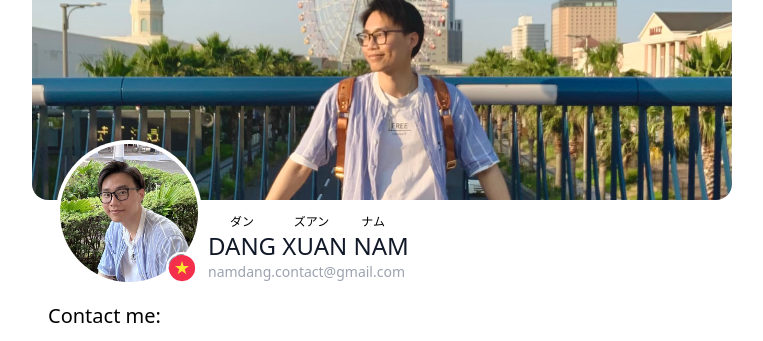
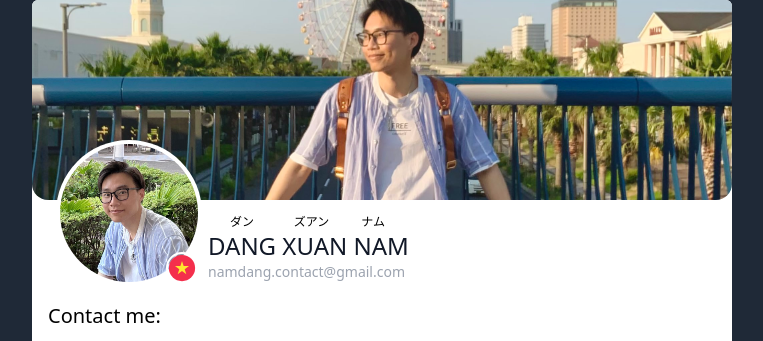
Before and after one commit to namdang0219/sharing_profile, a plain HTML site: page index.html in a window 1280 px wide. Shown: the top 341 px of the page, without its empty margins (258-1021 px from the left). Drawn offline with nearby package versions, Linux system fonts and the light colour scheme.

Commit message:
update layout and background for body

```diff
--- a/index.html
+++ b/index.html
@@ -6,9 +6,9 @@
 		<title>NamDang - Profile</title>
 		<script src="https://cdn.tailwindcss.com"></script>
 	</head>
-	<body class="flex">
+	<body class="flex bg-gray-800">
 		<!-- container  -->
-		<div class="h-svh w-full flex-1 flex flex-col mx-auto max-w-[700px] overflow-hidden">
+		<div class="h-svh w-full bg-white flex-1 flex flex-col rounded-md overflow-hidden mx-auto max-w-[700px] overflow-hidden">
 			<!-- banner  -->
 			<div
 				class="h-[200px] bg-gray-200 rounded-b-2xl overflow-hidden bg-cover bg-center"
```
